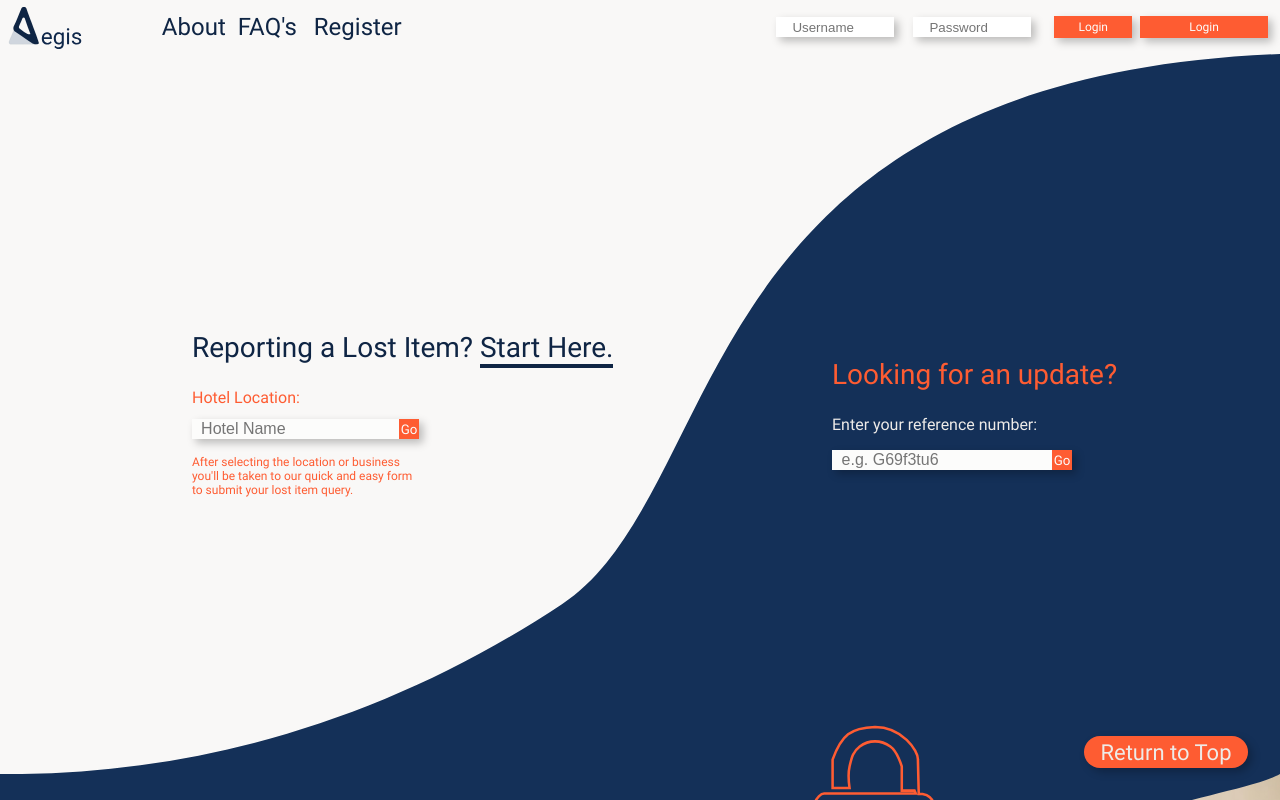
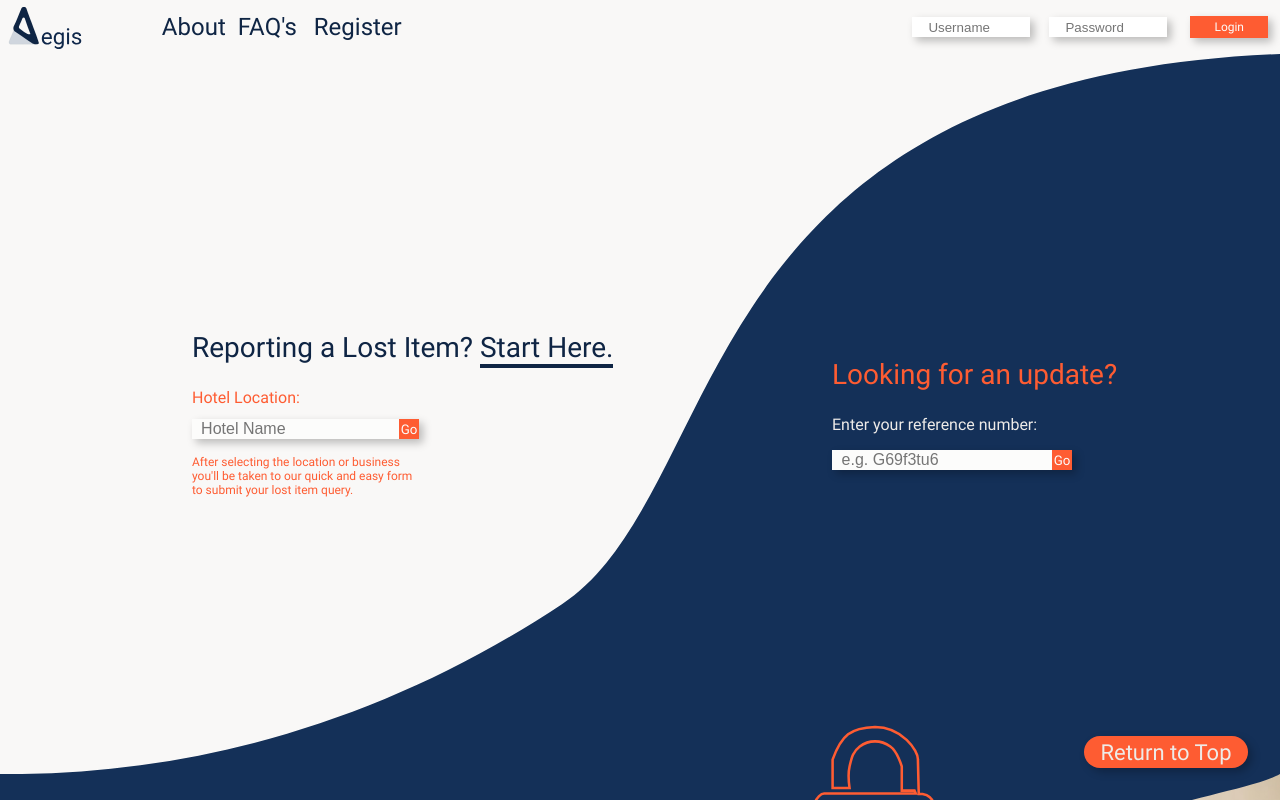
Before and after one commit to D-Nugent/aegis-client, a React (Create React App) app: page / in a window 1280 px wide. Shown: the top 800 px of the page. Built offline with nearby package versions, Linux system fonts and the light colour scheme.

Commit message:
removed display flex and vertical padding from gloabl button class

```diff
--- a/src/components/Header/Header.tsx
+++ b/src/components/Header/Header.tsx
@@ -15,7 +15,11 @@ function Header() {
     const [ showMenu, setShowMenu ] = useState(true);
     const [ loginData, setLoginData ] = useState({ username : "", password : ""});
 
-    const handleLoginMob = (): void => console.log("Logged In");
+    const handleLoginMob = (): void => {
+        // TEMP
+        setUser(true);
+        //
+    };
 
     const handleLogin = (e: React.SyntheticEvent): void => {
         e.preventDefault();
@@ -60,11 +64,11 @@ function Header() {
                             <button className="button--primary header__button" type="submit" >Login</button>
                         </form>
                     }
-                    <button className="button--primary header__button header__button--mob" type="button" onClick={handleLoginMob}>Login</button>
+                    {!user &&
+                        <button className="button--primary header__button header__button--mob" type="button" onClick={handleLoginMob}>Login</button>
+                    }
                     <div className="header__hamburger-container" onClick={handleShowModal}>
-                        {!user &&
-                            <img src={HamburgerIcon} alt="hamburger menu" />
-                        }
+                        <img src={HamburgerIcon} alt="hamburger menu" />
                     </div>
                 </div>
             </header>
--- a/src/styles/globals.scss
+++ b/src/styles/globals.scss
@@ -5,16 +5,13 @@
 .button {
     width: 100%;
     height: 34px;
-    padding: 8px 24px;
+    padding: 0 24px;
     margin: 4px;
     border: 0;
     box-shadow: 4px 4px 8px rgba(0, 0, 0, .25);
     transform: translate(0, 0);
     transition: transform .3s ease-in;
     text-decoration: none;
-    display: flex;
-    justify-content: center;
-    align-items: center;
     max-width: 106px;
     z-index: 1;
 
```
